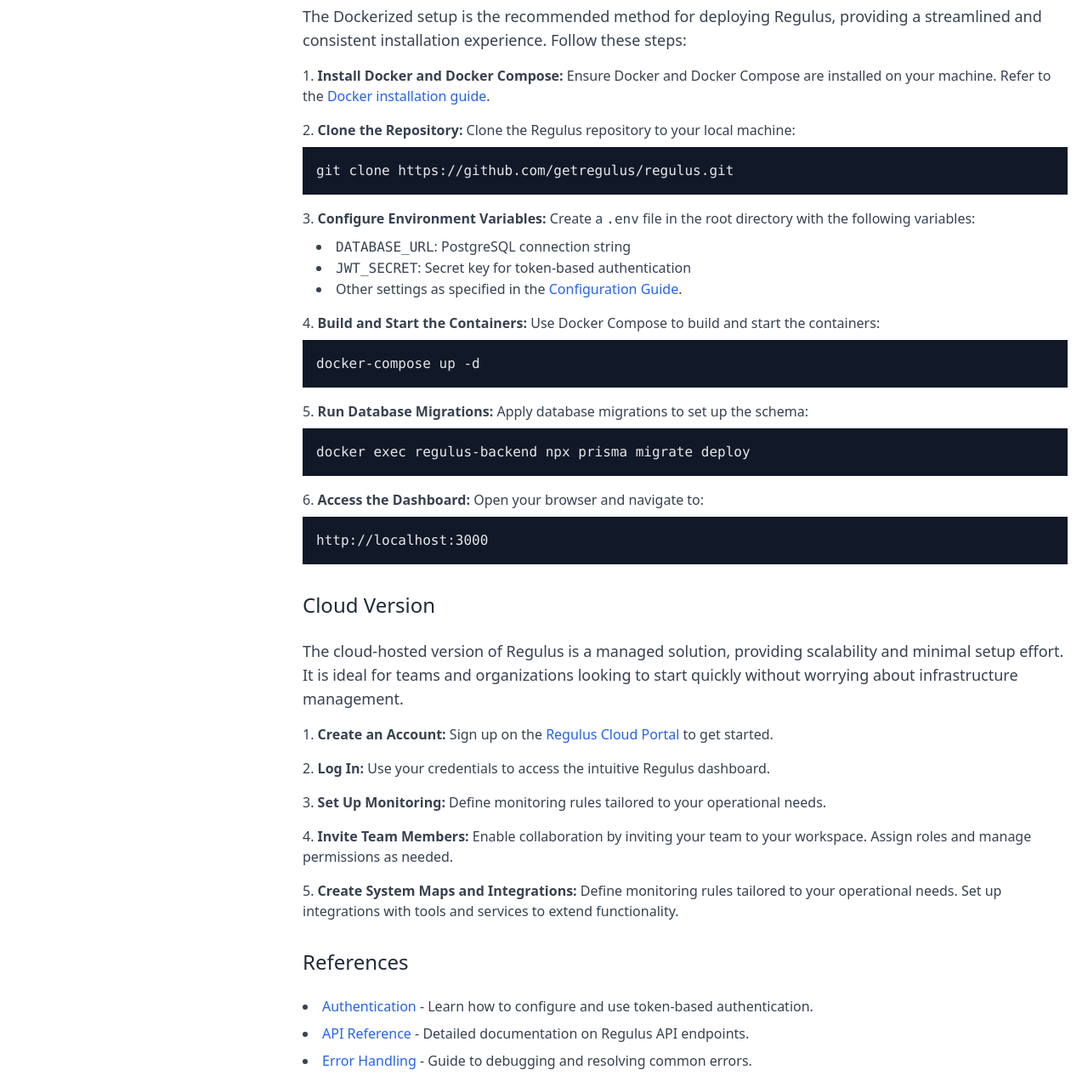
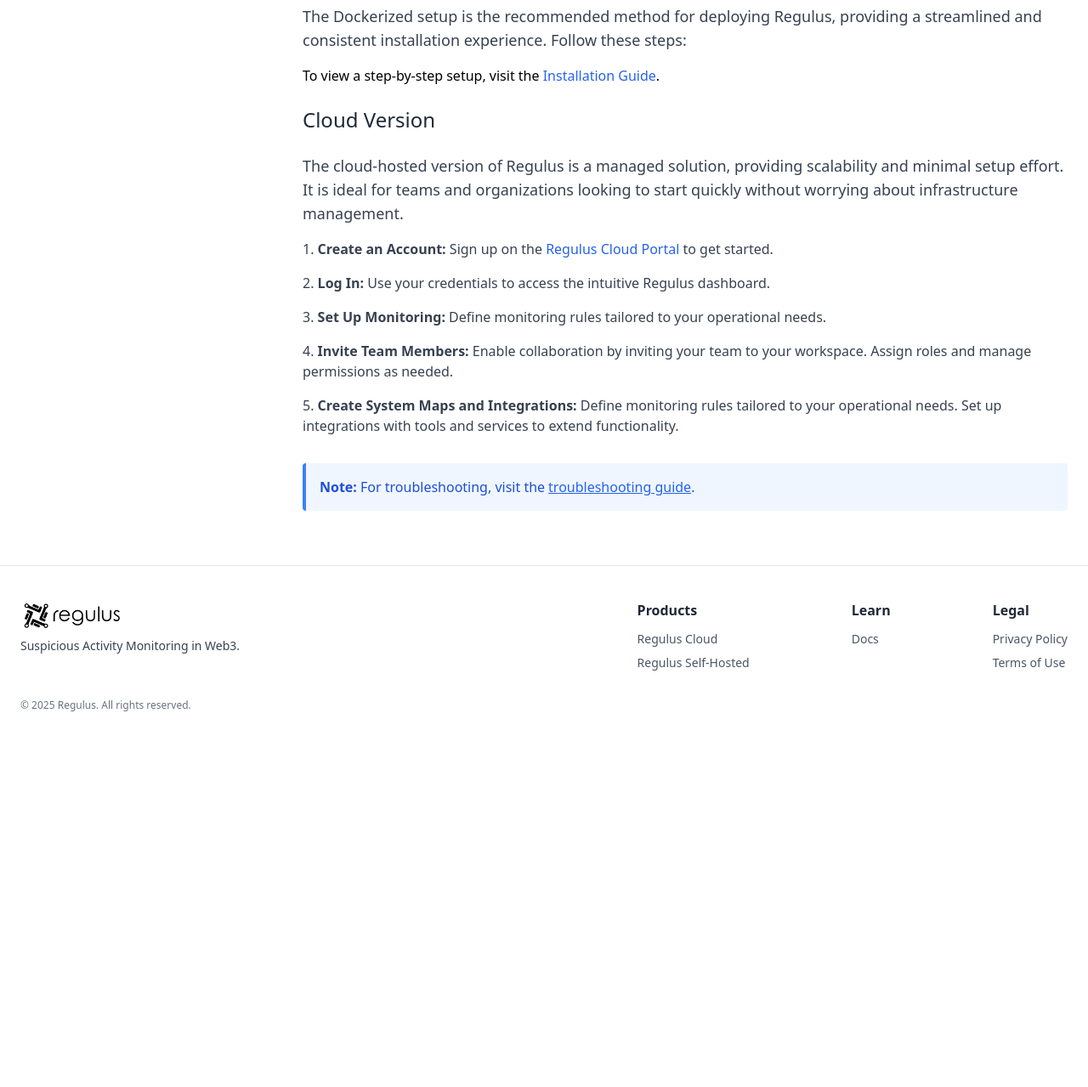
Before and after one commit to getregulus/regulus-website, a Gatsby site: page /docs/getting-started in a window 1280 px wide. Shown: the part 381-1660 px from the top of the page at 85% size. After the commit the page ends 1259 px from the top, so only its background shows below. Built offline with nearby package versions, Linux system fonts and the light colour scheme; Gatsby itself is replaced by a stand-in of ours.

Commit message:
getting started migration

```diff
--- a/src/pages/docs/getting-started/index.js
+++ b/src/pages/docs/getting-started/index.js
@@ -1,6 +1,7 @@
 import React from "react"
 import DocLayout from "@components/doc-layout"
 import Seo from "@components/seo"
+import { Link } from "gatsby"
 
 const breadcrumbPath = [
   { label: "Docs", href: "/docs" },
@@ -40,7 +41,6 @@
               provides steps for both self-hosted and cloud-hosted versions of
               Regulus. Choose the method that best suits your needs.
             </p>
-
             {/* Self-Hosted Section */}
             <h2 className="text-gray-800 text-xl sm:text-2xl font-medium mb-6">
               Self-Hosted Version (Dockerized)
@@ -50,85 +50,15 @@
               Regulus, providing a streamlined and consistent installation
               experience. Follow these steps:
             </p>
-            <ol className="list-decimal list-inside text-gray-700 space-y-4 mb-8">
-              <li>
-                <strong>Install Docker and Docker Compose:</strong> Ensure
-                Docker and Docker Compose are installed on your machine. Refer
-                to the
-                <a
-                  href="https://docs.docker.com/get-docker/"
-                  className="text-blue-600 hover:underline"
-                >
-                  {" "}
-                  Docker installation guide
-                </a>
-                .
-              </li>
-              <li>
-                <strong>Clone the Repository:</strong> Clone the Regulus
-                repository to your local machine:
-                <div className="overflow-x-auto my-2 bg-gray-900">
-                  <pre className=" text-gray-200 p-4 rounded w-full">
-                    <code>
-                      git clone https://github.com/getregulus/regulus.git
-                    </code>
-                  </pre>
-                </div>
-              </li>
-              <li>
-                <strong>Configure Environment Variables:</strong> Create a{" "}
-                <code>.env</code> file in the root directory with the following
-                variables:
-                <ul className="list-disc list-inside ml-4 mt-2">
-                  <li>
-                    <code>DATABASE_URL</code>: PostgreSQL connection string
-                  </li>
-                  <li>
-                    <code>JWT_SECRET</code>: Secret key for token-based
-                    authentication
-                  </li>
-                  <li>
-                    Other settings as specified in the{" "}
-                    <a href="" className="text-blue-600 hover:underline">
-                      Configuration Guide
-                    </a>
-                    .
-                  </li>
-                </ul>
-              </li>
-              <li>
-                <strong>Build and Start the Containers:</strong> Use Docker
-                Compose to build and start the containers:
-                <div className="overflow-x-auto my-2 bg-gray-900">
-                  <pre className=" text-gray-200 p-4 rounded w-full">
-                    <code>docker-compose up -d</code>
-                  </pre>
-                </div>
-              </li>
-              <li>
-                <strong>Run Database Migrations:</strong> Apply database
-                migrations to set up the schema:
-                <div className="overflow-x-auto my-2 bg-gray-900">
-                  <pre className=" text-gray-200 p-4 rounded w-full">
-                    <code>
-                      docker exec regulus-backend npx prisma migrate deploy
-                    </code>
-                  </pre>
-                </div>
-              </li>
-              <li>
-                <strong>Access the Dashboard:</strong> Open your browser and
-                navigate to:
-                <div className="overflow-x-auto my-2 bg-gray-900">
-                  <pre className=" text-gray-200 p-4 rounded w-full">
-                    <code>http://localhost:3000</code>
-                  </pre>
-                </div>
-              </li>
-            </ol>
-
-            {/* Cloud Version Section */}
-            <h2 className="text-gray-800 text-xl sm:text-2xl font-medium mb-6">
+            To view a step-by-step setup, visit the{" "}
+            <Link
+              to="/docs/self-hosted/installation/"
+              className="text-blue-600 hover:underline"
+            >
+              Installation Guide
+            </Link>
+            .{/* Cloud Version Section */}
+            <h2 className="text-gray-800 text-xl sm:text-2xl font-medium my-6">
               Cloud Version
             </h2>
             <p className="text-gray-700 text-base sm:text-lg mb-4">
@@ -169,32 +99,20 @@
                 integrations with tools and services to extend functionality.
               </li>
             </ol>
+          </div>
+          <div className="p-4 bg-blue-50 border-l-4 border-blue-500 text-blue-700 rounded my-6">
+              <strong>Note:</strong> For troubleshooting, visit the
+              <a
+                href="https://docs.getregulus.co/troubleshooting"
+                className="text-blue-600 hover:underline ml-1 underline"
+                target="/docs/self-hosted/troubleshooting/"
+                rel="noopener noreferrer"
+              >
+                troubleshooting guide
+              </a>
+              .
+            </div>
 
-            {/* References */}
-            <h2 className="text-gray-800 text-xl sm:text-2xl font-medium mb-6">
-              References
-            </h2>
-            <ul className="list-disc list-inside text-gray-700 space-y-2">
-              <li>
-                <a href="" className="text-blue-600 hover:underline">
-                  Authentication
-                </a>{" "}
-                - Learn how to configure and use token-based authentication.
-              </li>
-              <li>
-                <a href="" className="text-blue-600 hover:underline">
-                  API Reference
-                </a>{" "}
-                - Detailed documentation on Regulus API endpoints.
-              </li>
-              <li>
-                <a href="" className="text-blue-600 hover:underline">
-                  Error Handling
-                </a>{" "}
-                - Guide to debugging and resolving common errors.
-              </li>
-            </ul>
-          </div>
         </section>
       </main>
     </DocLayout>
```
